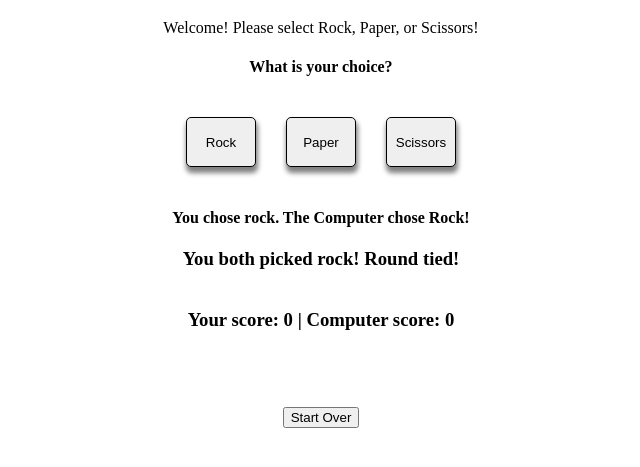
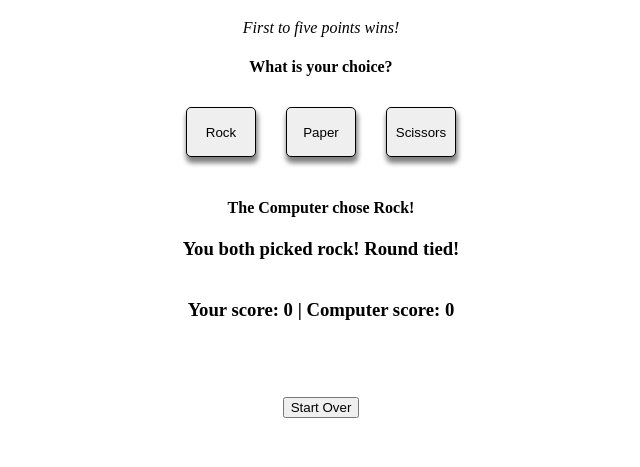
Before and after one commit to BearsLair/RockPaperScissors, a plain HTML site: page index.html in a window 1280 px wide. Both pictures are taken after a click on the button "Rock". Shown: the part 61-528 px from the top of the page, without its empty margins (319-959 px from the left). Drawn offline with Linux system fonts and the light colour scheme.

Commit message:
Game complete. Styling needed.

```diff
--- a/index.html
+++ b/index.html
@@ -9,7 +9,7 @@
   <body>
     <div class="heading">
       <h1>Rock, Paper, Scissors!</h1>
-      <p>Welcome! Please select Rock, Paper, or Scissors!</p>
+      <p>First to five points wins!</p>
       <h4>What is your choice?</h4>
     </div>
 
--- a/index.js
+++ b/index.js
@@ -29,14 +29,11 @@ function getComputerChoice() {
 
 function displayComputerChoice() {
   if (computerSelection === "rock") {
-    compSelect.textContent =
-      "You chose " + playerSelection + ". " + "The Computer chose Rock!";
+    compSelect.textContent = "The Computer chose Rock!";
   } else if (computerSelection === "paper") {
-    compSelect.textContent =
-      "You chose " + playerSelection + ". " + "The Computer chose Paper!";
+    compSelect.textContent = "The Computer chose Paper!";
   } else if (computerSelection === "scissors") {
-    compSelect.textContent =
-      "You chose " + playerSelection + ". " + "The Computer chose Scissors!";
+    compSelect.textContent = "The Computer chose Scissors!";
   }
 }
 
--- a/styles.css
+++ b/styles.css
@@ -11,7 +11,11 @@ h1 {
 }
 
 .heading {
-  padding-bottom: 20px;
+  padding-bottom: 10px;
+}
+
+.heading > p {
+  font-style: italic;
 }
 
 .btns > button {
```
